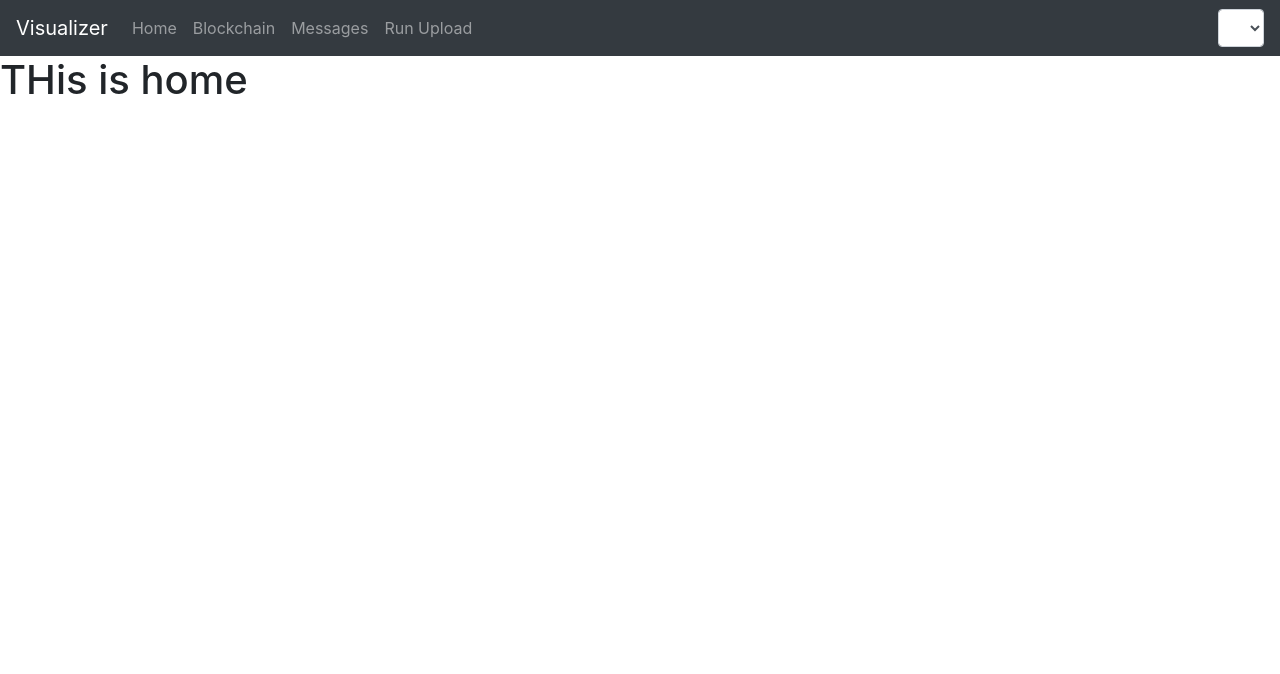
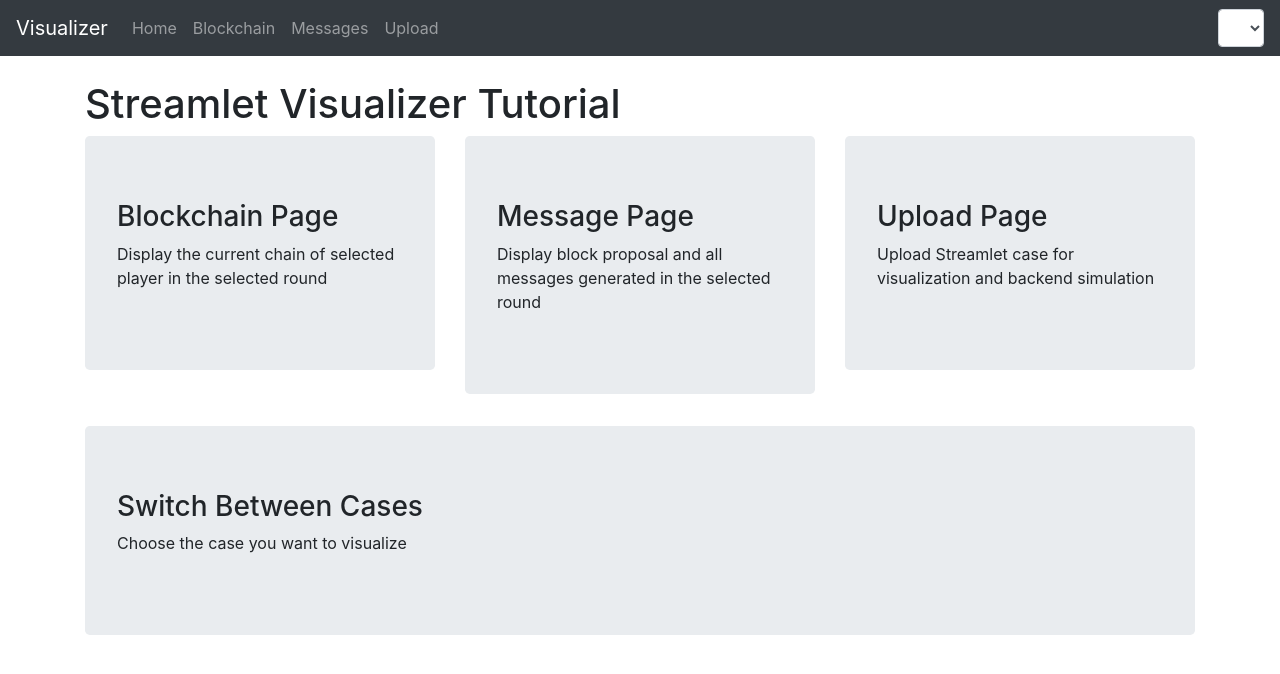
Before and after one commit to YingjingLu/BlockChain-UI, a React (Create React App) app: page / in a window 1280 px wide. Shown: the top 674 px of the page. Built offline with nearby package versions, Linux system fonts and the light colour scheme; no server answers; what cytoscape-dagre would draw is missing.

Commit message:
file upload refactor

```diff
--- a/src/App.js
+++ b/src/App.js
@@ -29,7 +29,10 @@ class App extends React.Component {
       // blockchain componenet states
       blockchain_data: undefined,
       blockchain_cur_player_id: -1,
-      blockchain_cur_round: -1
+      blockchain_cur_round: -1,
+      // File upload states
+      upload_file: undefined,
+      upload_file_name: 'No zip file chosen'
     };
 
     this.update_cur_run_handler = this.update_cur_run_handler.bind(this);
@@ -44,6 +47,8 @@ class App extends React.Component {
     this.vote_collapsable_not_for_cur_open_handler = this.vote_collapsable_not_for_cur_open_handler.bind(this);
     this.blockchain_set_player_id_handler = this.blockchain_set_player_id_handler.bind(this);
     this.blockchain_set_round_handler = this.blockchain_set_round_handler.bind(this);
+    this.set_upload_file_handler = this.set_upload_file_handler.bind(this);
+    this.fetch_all_run_update_state = this.fetch_all_run_update_state.bind(this);
   }
 
   fetch_config_update_state(run_name) {
@@ -67,17 +72,23 @@ class App extends React.Component {
   }
 
   fetch_all_run_update_state() {
+    var new_cur_run = this.state.cur_run;
     fetch(IO.get_all_run_request_str())
       .then(res => res.json())
       .then(
         data => {
           console.log(data.data);
+          if (new_cur_run == "") {
+            new_cur_run = data.data[0];
+          }
           if (data.data.length > 0) {
             this.setState({
               run_list: data.data,
-              cur_run: data.data[0]
+              cur_run: new_cur_run
             });
-            this.fetch_config_update_state(data.data[0]);
+            if (this.state.total_round == -1) {
+              this.fetch_config_update_state(data.data[0]);
+            }
           }
         }
       )
@@ -194,6 +205,12 @@ class App extends React.Component {
       { vote_collapsable_not_for_cur_open: !this.state.vote_collapsable_not_for_cur_open }
     );
   }
+  set_upload_file_handler(file, file_name) {
+    this.setState({
+      upload_file: file,
+      upload_file_name: file_name
+    });
+  }
 
   componentDidMount() {
     this.fetch_all_run_update_state();
@@ -210,7 +227,14 @@ class App extends React.Component {
           />
           <Switch>
             <Route path="/" exact strict children={<Home />} />
-            <Route path="/file" children={<FileUpload />} />
+            <Route path="/file" children={
+              <FileUpload
+                set_upload_file_handler={this.set_upload_file_handler}
+                upload_file={this.state.upload_file}
+                upload_file_name={this.state.upload_file_name}
+                fetch_all_run_update_state={this.fetch_all_run_update_state}
+              />}
+            />
             <Route path="/chain" children={
                 <BlockChain
                 run_list={this.state.run_list}
--- a/src/BlockChain.js
+++ b/src/BlockChain.js
@@ -61,11 +61,17 @@ class BlockChain extends React.Component {
             var level_list = player.chains;
             for (var i = 0; i < level_list.length; i ++) {
                 for (var j = 0; j < level_list[i].length; j ++) {
+                    var label_text;
+                    if (level_list[i][j].round == -1) {
+                        label_text = 'G';
+                    } else {
+                        label_text = level_list[i][j].round.toString();
+                    }
                     node_list.push(
                         {
                             data: {
                                 id: level_list[i][j].round.toString(),
-                                label: level_list[i][j].round.toString()
+                                label: label_text
                             }
                         }
                     );
--- a/src/FileUpload.js
+++ b/src/FileUpload.js
@@ -6,55 +6,45 @@ import Row from 'react-bootstrap/Row';
 import axios from 'axios';
 var { get_upload_addr } = require('./IO');
 
-function FileUpload() {
-    const [file, setFile] = useState(''); // storing the uploaded file    // storing the recived file from backend
-    const [data, getFile] = useState({ name: "", path: "" }); const [progress, setProgess] = useState(0); // progess bar
-    const el = useRef(); // accesing input element
-    const handleChange = (e) => {
-        setProgess(0)
+class FileUpload extends React.Component {
+    constructor(props) {
+        super(props);
+    }
+
+    handleChange = (e) => {
         const file = e.target.files[0]; // accesing file
         console.log(file);
-        setFile(file); // storing file
+        this.props.set_upload_file_handler(file, file.name);
     }
-    const uploadFile = () => {
-        const formData = new FormData(); formData.append('file', file); // appending file
-        axios.post(get_upload_addr(), formData, {
-            onUploadProgress: (ProgressEvent) => {
-                let progress = Math.round(
-                    ProgressEvent.loaded / ProgressEvent.total * 100) + '%';
-                setProgess(progress);
-            }
-        }).then(res => {
+
+    uploadFile = () => {
+        if (this.props.upload_file == undefined) {
+            window.alert("Please Select a file to upload");
+            return;
+        }
+        const formData = new FormData(); formData.append('file', this.props.upload_file); // appending file
+        axios.post(get_upload_addr(), formData, {})
+        .then(res => {
             console.log(res);
+            this.props.fetch_all_run_update_state();
             window.alert(`Successfully uploaded case ${res.data.name}`);
         }).catch(err => console.log(err))
     }
-    return (
+    render() {
+        return (
         <Container>
             <br />
             <Row>
                 <Form>
                     <Form.Group controlId="formBasicEmail">
-                        <Form.File id="exampleFormControlFile1" label="Zip File Case" ref={el} onChange={handleChange} />
+                        <Form.File custom id="exampleFormControlFile1" label={this.props.upload_file_name} onChange={this.handleChange} />
                     </Form.Group>
-
-                    <Button variant="info" onClick={uploadFile}>
+                    <Button variant="info" onClick={this.uploadFile}>
                         Upload Case
                     </Button>
-                    {/* <div className="file-upload">
-                        <input type="file" ref={el} onChange={handleChange} />
-                        <div className="progessBar" style={{ width: progress }}>
-                            {progress}
-                        </div>
-                        <button onClick={uploadFile} className="upbutton">                   Upload
-                        </button>
-                        <hr />
-                        {data.path && <img src={data.path} alt={data.name} />}
-                    </div> */}
                 </Form>
             </Row>
-        </Container>
-
-    );
+        </Container>);
+    }
 }
 export default FileUpload;
--- a/src/Home.js
+++ b/src/Home.js
@@ -1,5 +1,8 @@
 import React from 'react';
-
+import Container from 'react-bootstrap/Container';
+import Col from 'react-bootstrap/Col';
+import Row from 'react-bootstrap/Row';
+import Jumbotron from 'react-bootstrap/Jumbotron';
 class Home extends React.Component {
 
     constructor(props) {
@@ -8,7 +11,53 @@ class Home extends React.Component {
 
     render() {
         return (
-            <h1>THis is home</h1>
+            <Container>
+                <br />
+                <Row>
+                    <Col>
+                        <h1>Streamlet Visualizer Tutorial</h1>
+                    </Col>
+
+                </Row>
+                <Row>
+                    <Col>
+                        <Jumbotron>
+                            <h3>Blockchain Page</h3>
+                            <p>
+                                Display the current chain of selected player in the selected round
+                            </p>
+                        </Jumbotron>
+                    </Col>
+                    <Col>
+                        <Jumbotron>
+                            <h3>Message Page</h3>
+                            <p>
+                                Display block proposal and all messages generated in the selected round
+                            </p>
+                        </Jumbotron>
+                    </Col>
+                    <Col>
+                        <Jumbotron>
+                            <h3>Upload Page</h3>
+                            <p>
+                                Upload Streamlet case for visualization and backend simulation
+                            </p>
+                        </Jumbotron>
+                    </Col>
+                </Row>
+
+                <Row>
+                    <Col>
+                        <Jumbotron>
+                            <h3>Switch Between Cases</h3>
+                            <p>
+                                Choose the case you want to visualize
+                            </p>
+                        </Jumbotron>
+                    </Col>
+                </Row>
+            </Container>
+
         );
     }
 }
--- a/src/NavigationBar.js
+++ b/src/NavigationBar.js
@@ -37,7 +37,7 @@ class NavigationBar extends React.Component {
                 <Nav.Link href="/">Home</Nav.Link>
                 <Nav.Link href="/chain">Blockchain</Nav.Link>
                 <Nav.Link href="/msg">Messages</Nav.Link>
-                <Nav.Link href="/file">Run Upload</Nav.Link>
+                <Nav.Link href="/file">Upload</Nav.Link>
                 </Nav>
                 <Form inline>
                 <Form.Group controlId="exampleForm.ControlSelect1">
```
Also changed, not shown: 1 other file (tests, documents, lock files or other folders).
